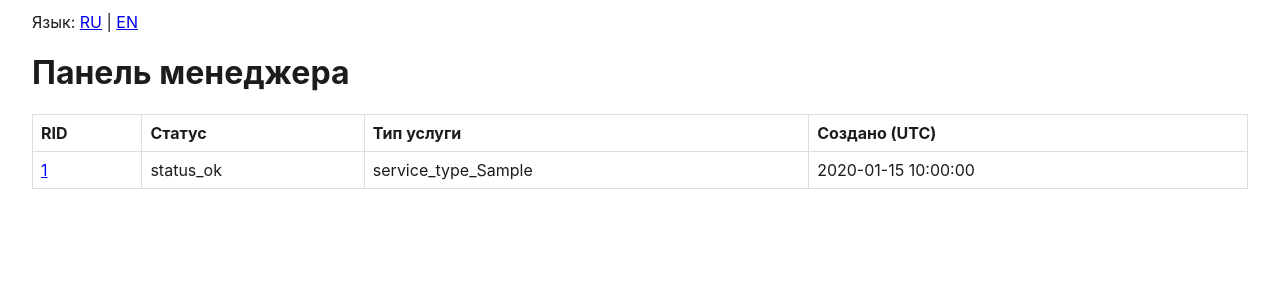
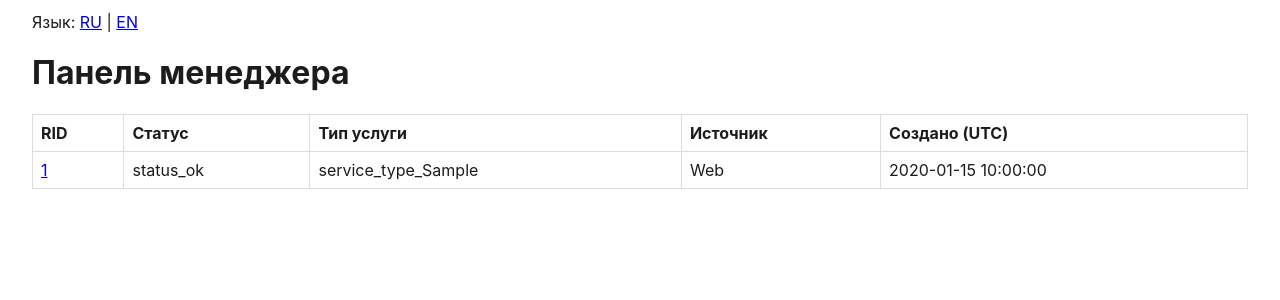
Before and after one commit to siamsurf/integra_reception_mvp, a FastAPI app: page /admin in a window 1280 px wide. Shown: the part 52-352 px from the top of the page. Run offline with FastAPI, Linux system fonts and the light colour scheme; tables that the repository leaves empty hold one stand-in row (values such as "Sample post").

Commit message:
Show lead source in admin list

```diff
--- a/app/templates/admin_list.html
+++ b/app/templates/admin_list.html
@@ -7,6 +7,7 @@
         <th>{{ tr("table_rid") }}</th>
         <th>{{ tr("table_status") }}</th>
         <th>{{ tr("table_service_type") }}</th>
+        <th>Источник</th>
         <th>{{ tr("table_created_at") }}</th>
       </tr>
     </thead>
@@ -16,10 +17,11 @@
         <td><a href="/admin/{{ lead.rid }}">{{ lead.rid }}</a></td>
         <td>{{ tr("status_" ~ lead.status) }}</td>
         <td>{{ tr("service_type_" ~ lead.service_type) }}</td>
+        <td>{{ "VK" if lead.phone and lead.phone.startswith("vk:") else "Web" }}</td>
         <td>{{ lead.created_at }}</td>
       </tr>
       {% else %}
-      <tr><td colspan="4">{{ tr("no_leads") }}</td></tr>
+      <tr><td colspan="5">{{ tr("no_leads") }}</td></tr>
       {% endfor %}
     </tbody>
   </table>
```
